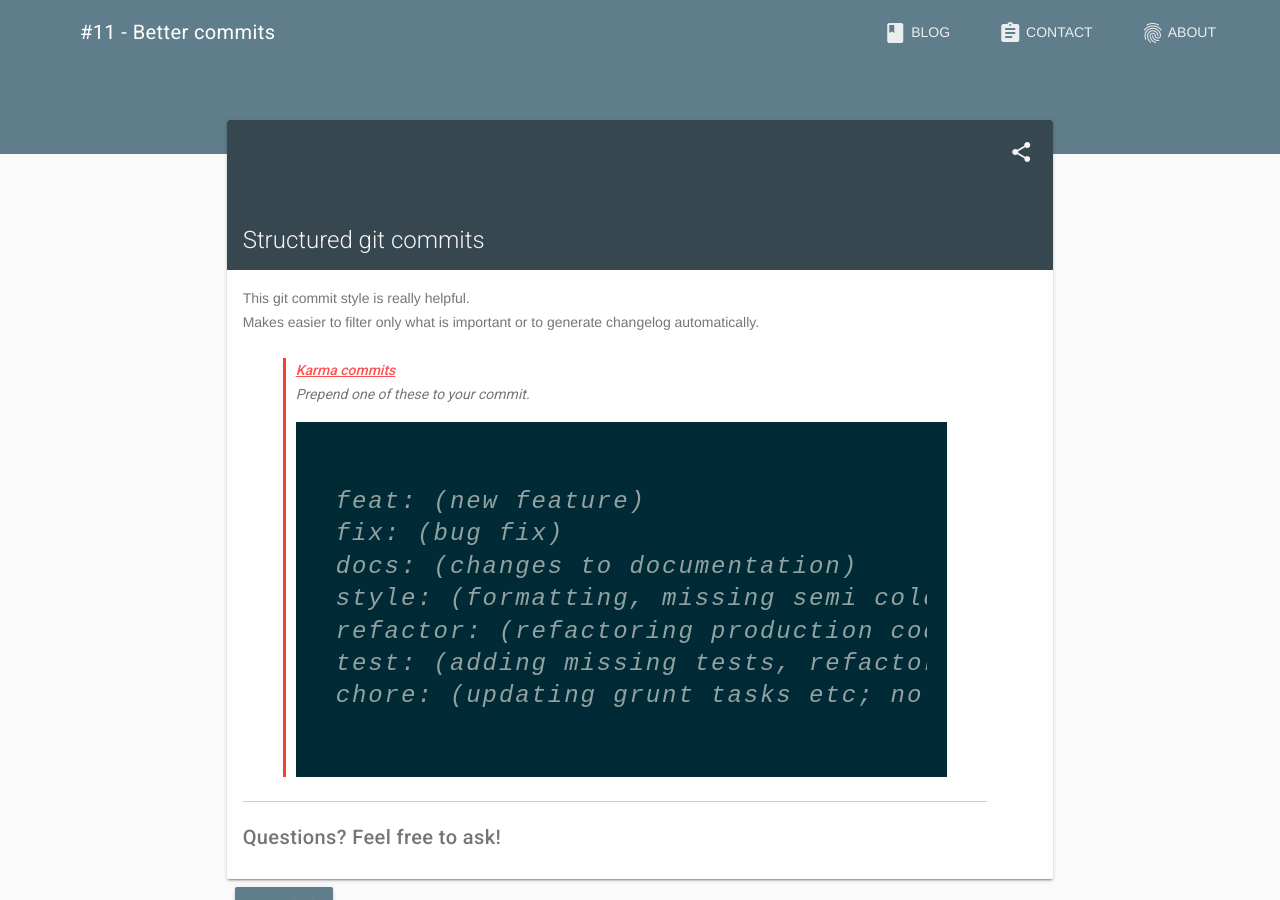
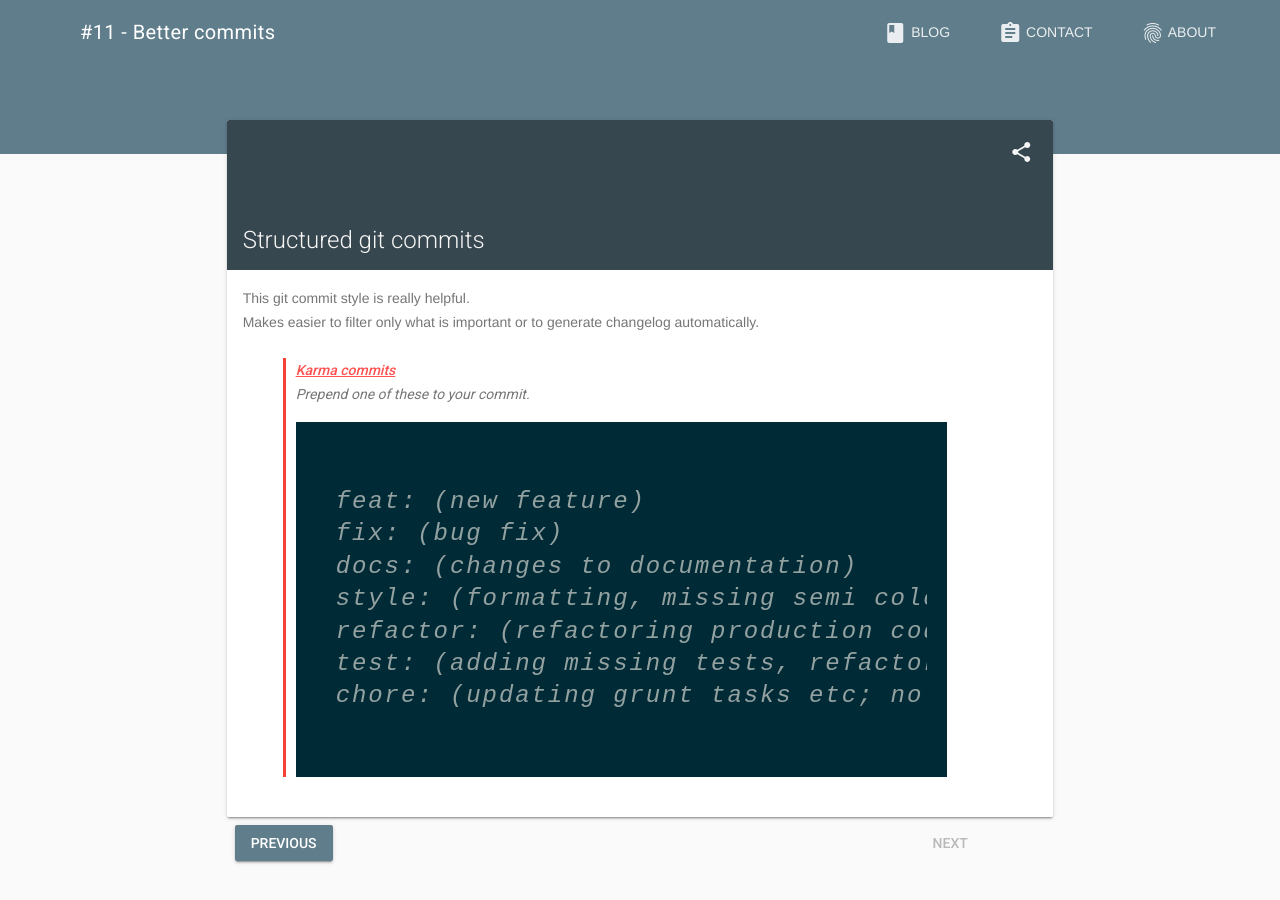
Before and after one commit to mcomisso/mcomisso.github.io, a Jekyll site: the page built from _posts/2016-07-06-better-commits.md, in a window 1280 px wide. Built offline with Jekyll 4.4.1, drawn with Linux system fonts in a browser that asks for light colours; nearby versions of some CDN libraries; comment, search, counter and statistics services are not loaded.

Commit message:
Refactor: removed Questions in the end of post

```diff
--- a/_layouts/post.html
+++ b/_layouts/post.html
@@ -14,8 +14,6 @@ comments: true
     </div>
     <div class="mdl-card__supporting-text">
       {{ content }}
-      <hr/>
-      <h5>Questions? Feel free to ask!</h5>
     </div>
 
     <div class="mdl-card__menu">
```
